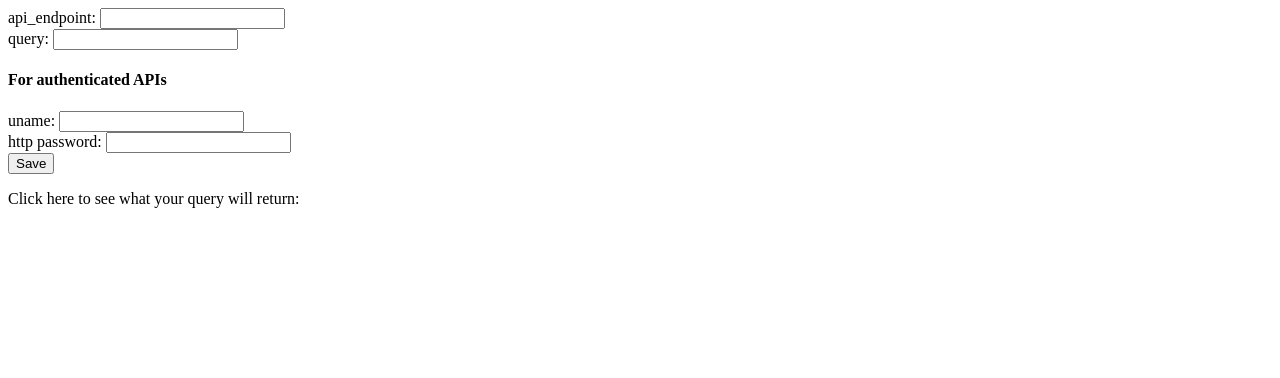
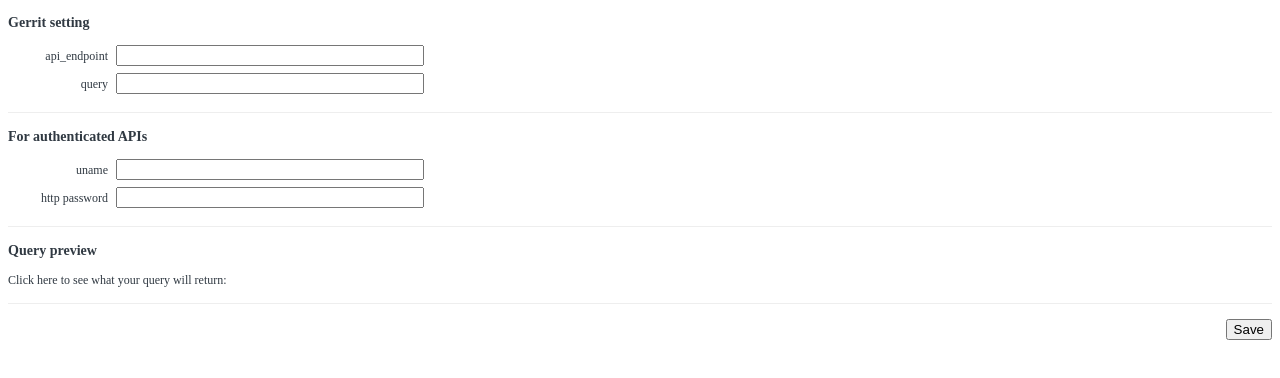
Before and after one commit to uv-dev/gerrit-chrome-extension, a browser extension: page extension/options.html in a window 1280 px wide. Drawn offline with Linux system fonts and the light colour scheme.

Commit message:
Move to Option2 and change ui

```diff
--- a/extension/options.html
+++ b/extension/options.html
@@ -1,18 +1,45 @@
+<!DOCTYPE html>
 <html>
   <head>
-        <title>My Test Extension Options</title>
+    <link rel="stylesheet" href="styles/options.css">
   </head>
   <body>
-        api_endpoint: <input id="api_endpoint"><br>
-        query: <input id="query"><br>
-        <h4>For authenticated APIs</h4>
-        uname: <input id="uname"><br>
-        http password: <input id="http_password"><br>
+    <div id="settings">
+    <h3>Gerrit setting</h3>
+    <div class="setting-container">
+      <label class="hflex">
+        <span class="setting-label">api_endpoint</span>
+        <span class="setting-ui"><input id="api_endpoint" type="text"></span>
+      </label>
+    </div>
+    <div class="setting-container">
+      <label class="hflex">
+        <span class="setting-label">query</span>
+        <span class="setting-ui"><input id="query" type="text"></span>
+      </label>
+    </div>
+    <hr>
+    <h3>For authenticated APIs</h3>
+    <div class="setting-container">
+      <label class="hflex">
+        <span class="setting-label">uname</span>
+        <span class="setting-ui"><input id="uname" type="text"></span>
+      </label>
+    </div>
+    <div class="setting-container">
+      <label class="hflex">
+        <span class="setting-label">http password</span>
+        <span class="setting-ui"><input id="http_password" type="password"></span>
+      </label>
+    </div>
+    <hr>
     <div id="status"></div>
-        <button id="save">Save</button>
-        <p/>
+    <h3>Query preview</h3>
     Click here to see what your query will return:<br/>
     <span id="test-url"></span>
+    <hr>
+    <div align="right"><button id="save">Save</button></div>
+    </div>
+    <script src="options.js"></script>
   </body>
-    <script src="options.js"></script>
 </html>
--- /dev/null
+++ b/extension/styles/options.css
@@ -0,0 +1,35 @@
+#settings {
+  font-size: 12px;
+  color: #303942;
+}
+
+hr {
+  border: 0;
+  border-top: 1px solid #eee;
+  margin: 15px 0;
+}
+
+.hflex {
+  display: flex;
+}
+
+.setting-container {
+  margin-bottom: 4px;
+}
+
+.setting-container input {
+  width: 300px;
+}
+
+span.setting-label {
+  width: 100px;
+  padding-top: 4px;
+  padding-bottom: 5px;
+  padding-right: 8px;
+  text-align: right;
+  vertical-align: middle;
+}
+
+span.setting-ui {
+  vertical-align: middle;
+}
```
Also changed, not shown: extension/manifest.json, 1 other file. Lines whose indentation alone changed are shown as unchanged.
